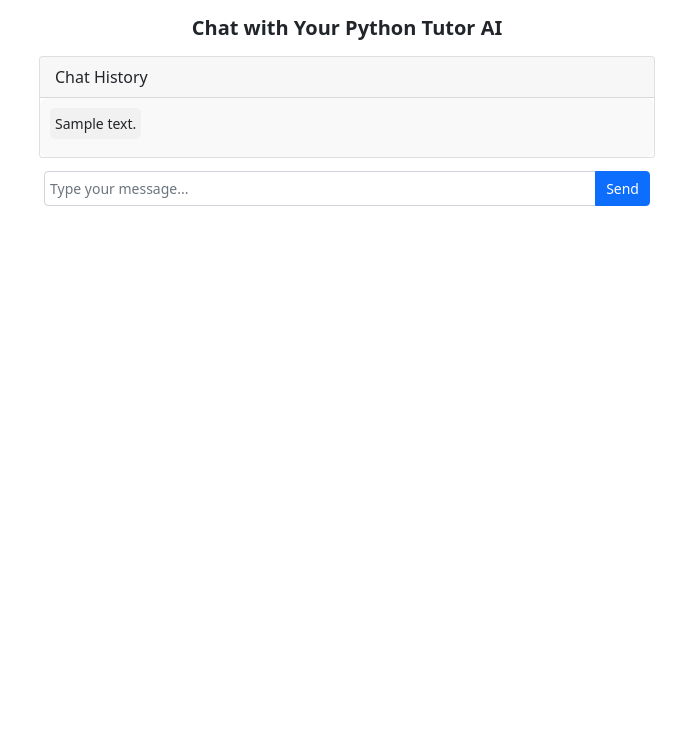
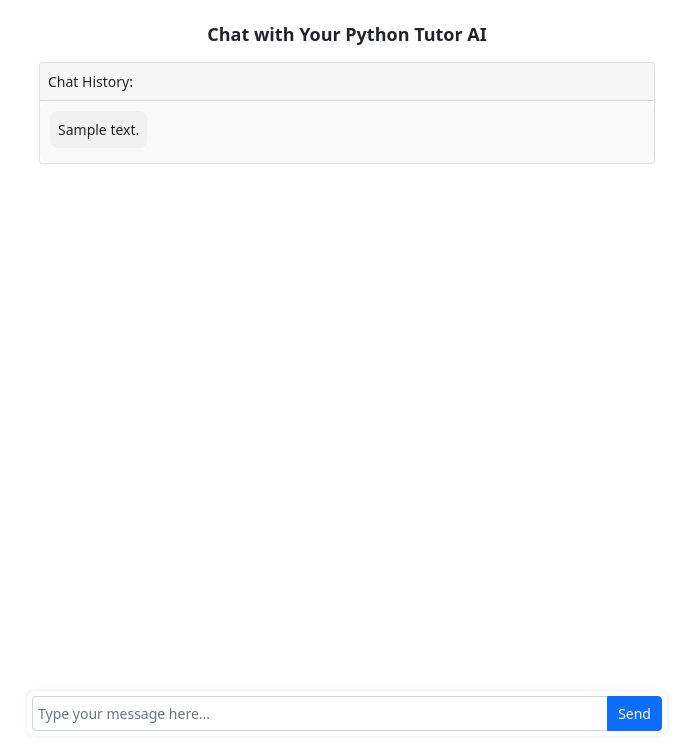
Before and after one commit to Anshi231/Chatbot, a FastAPI app: template Templates/home.html in a window 1280 px wide. Shown: the part 54-800 px from the top of the page, without its empty margins (293-986 px from the left). Run offline with FastAPI, Linux system fonts and the light colour scheme; the template is opened without the code that fills it: most values are stand-ins (such as "Sample title", 1, 10 or a date in 2020).

Commit message:
Update home.html

```diff
--- a/Templates/home.html
+++ b/Templates/home.html
@@ -1,54 +1,27 @@
 {% include 'layout.html' %}
 
-<div class="container mt-3" style="max-width: 50%; margin: auto;">
-  <h3 class="text-center" style="font-size: 20px; font-weight: bold;">
+<div class="container mt-4" style="max-width: 50%; margin: auto;">
+  <h3 class="text-center" style="font-size: 18px; font-weight: bold;">
     Chat with Your Python Tutor AI
   </h3>
 
   <div class="card mt-3">
-    <div class="card-header" style="padding: 8px 15px; font-size: 16px;">
-      Chat History
+    <div class="card-header" style="padding: 8px; font-size: 14px;">
+      Chat History:
     </div>
-    <div
-      class="card-body chat-history"
-      id="chatHistory"
-      style="
-        max-height: 300px;
-        overflow-y: auto;
-        font-size: 14px;
-        padding: 10px;
-        background-color: #f9f9f9;
-        border-radius: 8px;
-      "
-    >
-      <!-- Render chat history dynamically -->
+    <div class="card-body chat-history" id="chatHistory" style="max-height: 300px; overflow-y: auto; font-size: 14px; padding: 10px; background-color: #f9f9f9; border-radius: 8px;">
       {% for message in chat_responses %}
-      <div
-        class="chat-message {{ 'user-input' if message['role'] == 'user' else 'ai-response' }}"
-        style="margin-bottom: 8px; padding: 5px; border-radius: 5px;"
-      >
-        {{ message['content'] | safe }}
+      <div class="chat-message {{ 'user-input' if message['role'] == 'user' else 'ai-response' }}" style="margin-bottom: 5px; padding: 8px; border-radius: 8px;">
+        {{ message['content'] }}
       </div>
       {% endfor %}
     </div>
   </div>
 
-  <div class="container mt-2" id="footer" style="padding: 5px;">
+  <div class="container mt-3" id="footer" style="padding: 5px;">
     <div class="input-group">
-      <input
-        class="form-control"
-        placeholder="Type your message..."
-        id="userInput"
-        style="height: 35px; font-size: 14px; padding: 5px;"
-      />
-      <button
-        class="btn btn-primary"
-        type="button"
-        id="sendButton"
-        style="font-size: 14px; padding: 5px 10px;"
-      >
-        Send
-      </button>
+      <input class="form-control" placeholder="Type your message here..." id="userInput" style="height: 35px; font-size: 14px; padding: 5px;">
+      <button class="btn btn-primary" type="button" id="sendButton" style="font-size: 14px; padding: 5px 10px;">Send</button>
     </div>
   </div>
 </div>
@@ -57,13 +30,13 @@
   .chat-history {
     display: flex;
     flex-direction: column;
-    gap: 5px;
+    gap: 5px; /* Reduced gap */
   }
 
   .chat-message {
-    font-size: 14px;
-    padding: 8px;
-    border-radius: 5px;
+    font-size: 14px; /* Reduced from 16px */
+    padding: 8px; /* Reduced from 10px */
+    border-radius: 8px;
     max-width: 70%;
     word-wrap: break-word;
   }
@@ -79,23 +52,24 @@
   }
 
   #footer {
-    position: relative;
-    bottom: 0;
-    left: 0;
-    width: 100%;
-    padding: 5px;
+    position: fixed;
+    bottom: 10px; /* Reduced from 20px */
+    left: 25%; /* Adjusted for reduced container size */
+    width: 50%; /* Matches container width */
     background-color: white;
+    padding: 5px; /* Reduced padding */
+    border-radius: 8px;
+    box-shadow: 0 0 5px rgba(0, 0, 0, 0.1); /* Reduced shadow intensity */
   }
 
   #userInput {
-    height: 35px;
-    font-size: 14px;
-    padding: 5px;
+    height: 35px; /* Reduced height */
+    font-size: 14px; /* Reduced font size */
   }
 
   #sendButton {
-    height: 35px;
-    font-size: 14px;
-    padding: 5px 10px;
+    height: 35px; /* Reduced height */
+    font-size: 14px; /* Reduced font size */
+    padding: 5px 10px; /* Reduced padding */
   }
 </style>
```
